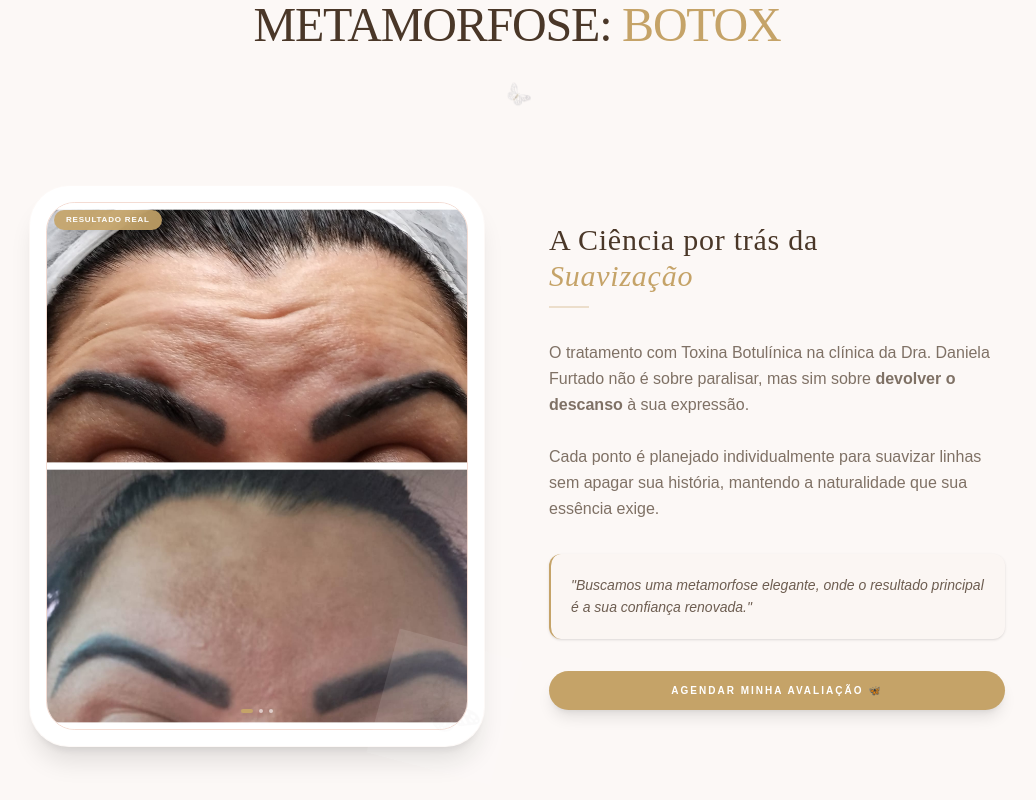
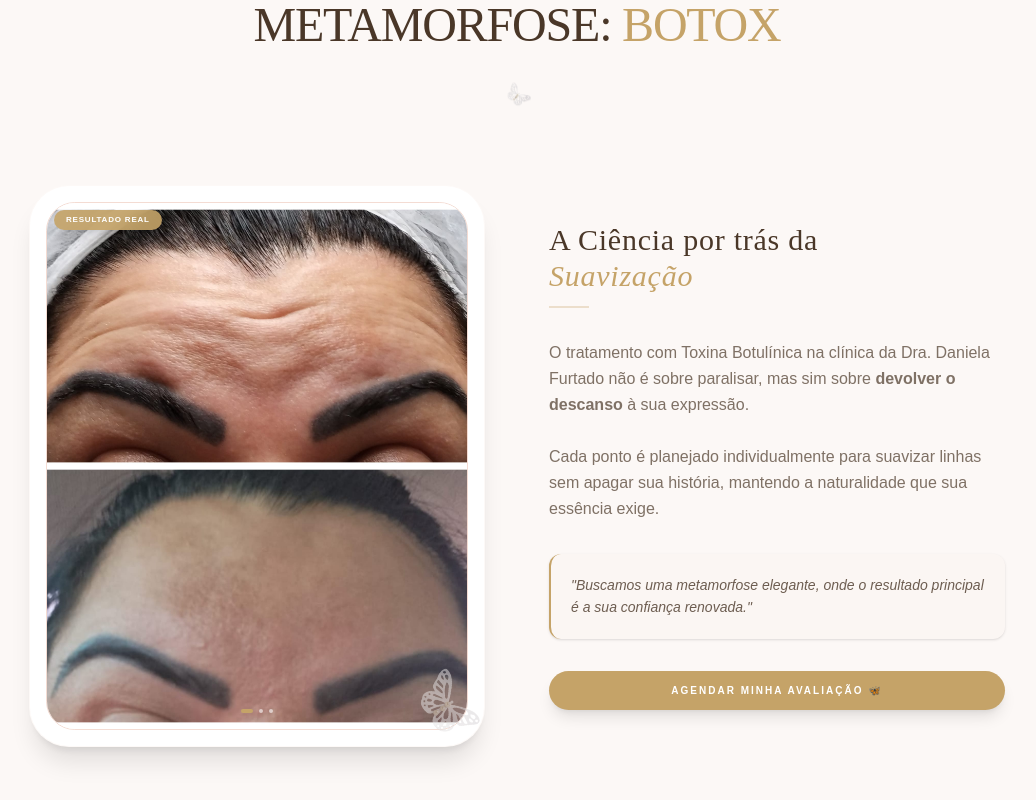
Before and after one commit to Patheis/enfermeira-dani, a Next.js app: page /enfermeira-dani/procedimentos/botox in a window 1280 px wide. Shown: the part 190-990 px from the top of the page, without its empty margins (123-1159 px from the left). Built offline with nearby package versions, Linux system fonts and the light colour scheme.

Commit message:
microajuste

```diff
--- a/src/app/procedimentos/botox/page.tsx
+++ b/src/app/procedimentos/botox/page.tsx
@@ -94,9 +94,9 @@ export default function BotoxPage() {
             </div>
 
             {/* Borboleta decorativa atrás da moldura - Usando imagem oficial */}
-            <div className="absolute -bottom-6 -right-6 z-0 opacity-10 hidden md:block">
+            <div className="absolute -bottom-6 -right-6 z-0 opacity-50 hidden md:block">
                <div className="relative w-32 h-32 rotate-[15deg]">
-                  <Image src="/enfermeira-dani/borboleta.png" alt="Fundo" fill className="object-contain" />
+                  <Image src="/enfermeira-dani/borboleta-semfundo.png" alt="Fundo" fill className="object-contain" />
                </div>
             </div>
           </div>
@@ -118,7 +118,7 @@ export default function BotoxPage() {
             </div>
 
             <button className="btn-gold w-full py-4 text-[10px] font-bold tracking-[0.3em] uppercase shadow-xl hover:scale-[1.01] active:scale-[0.98] transition-all">
-              <a href="/#agendamento">Agendar minha Avaliação 🦋</a>
+              <a href="/enfermeira-dani/#agendamento">Agendar minha Avaliação 🦋</a>
             </button>
           </div>
         </div>
```
